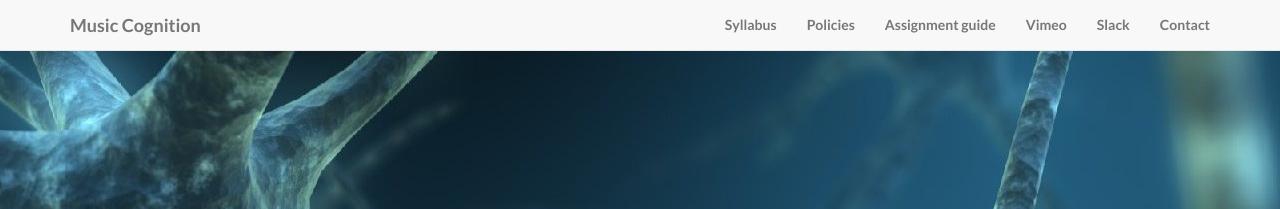
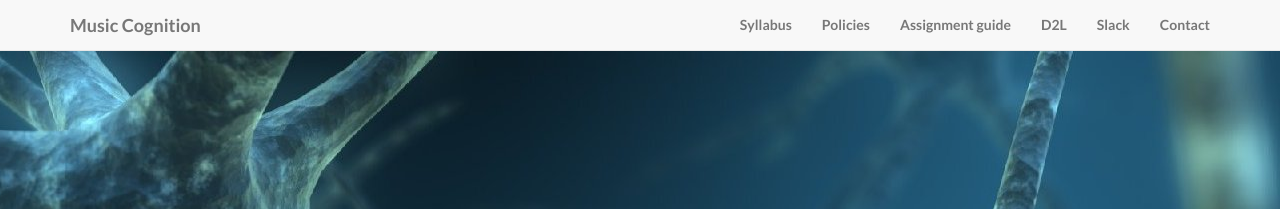
Before and after one commit to kshaffer/cognition, a Jekyll site: the page built from index.html, in a window 1280 px wide. Shown: the top 209 px of the page. Built offline with Jekyll 4.4.1, drawn with Linux system fonts in a browser that asks for light colours.

Commit message:
D2L to header

```diff
--- a/_includes/header.html
+++ b/_includes/header.html
@@ -24,7 +24,7 @@
                     <a href="/assessments/">Assignment guide</a>
                 </li>
                 <li>
-                    <a href="https://vimeo.com/channels/917196">Vimeo</a>
+                    <a href="https://learn.colorado.edu/d2l/home/165729">D2L</a>
                 </li>
                 <li>
                     <a href="https://muscog16.slack.com/">Slack</a>
```
